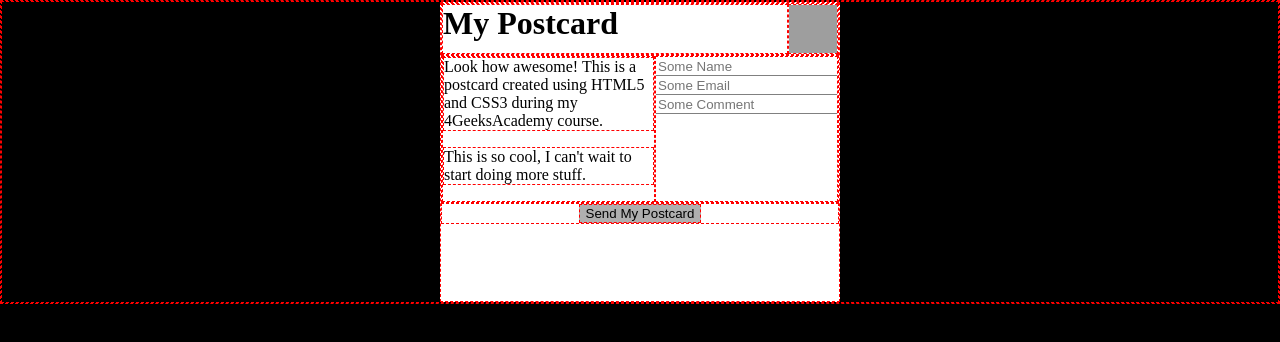
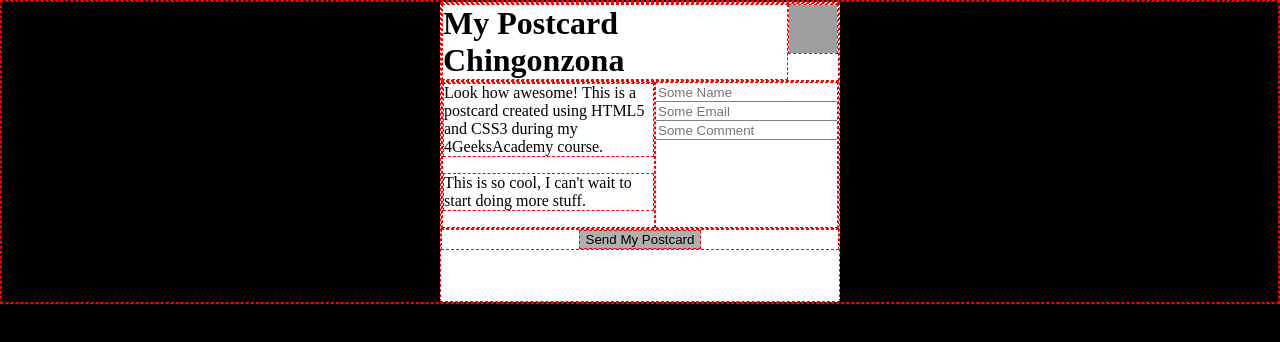
Before and after one commit to amancilla88/postcard2, a plain HTML site: page index.html in a window 1280 px wide. Drawn offline with Linux system fonts and the light colour scheme; grey boxes are pictures that could not be loaded.

Commit message:
la postal chingnaza

```diff
--- a/index.html
+++ b/index.html
@@ -9,7 +9,7 @@
 	<body>
 		<div class="postcard">
 			<div class="postcard-header">
-				<h1>My Postcard</h1>
+				<h1>My Postcard Chingonzona</h1>
 				<img
 					src="https://raw.githubusercontent.com/breatheco-de/exercise-postcard/e63a7916530cc850bd92aa1c2e19191837fb5c80/.learn/assets/4geeks.png"
 					alt="Postcard Image"
```
